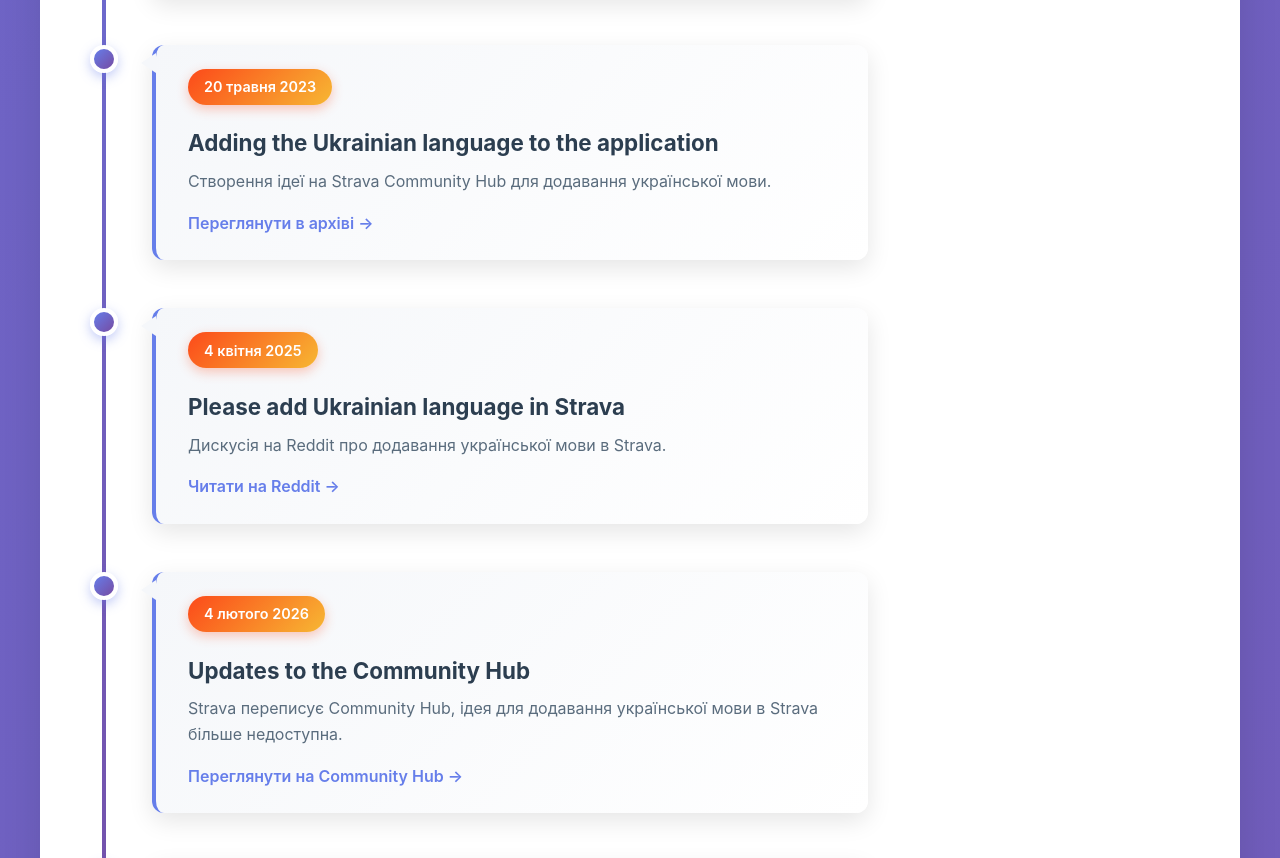
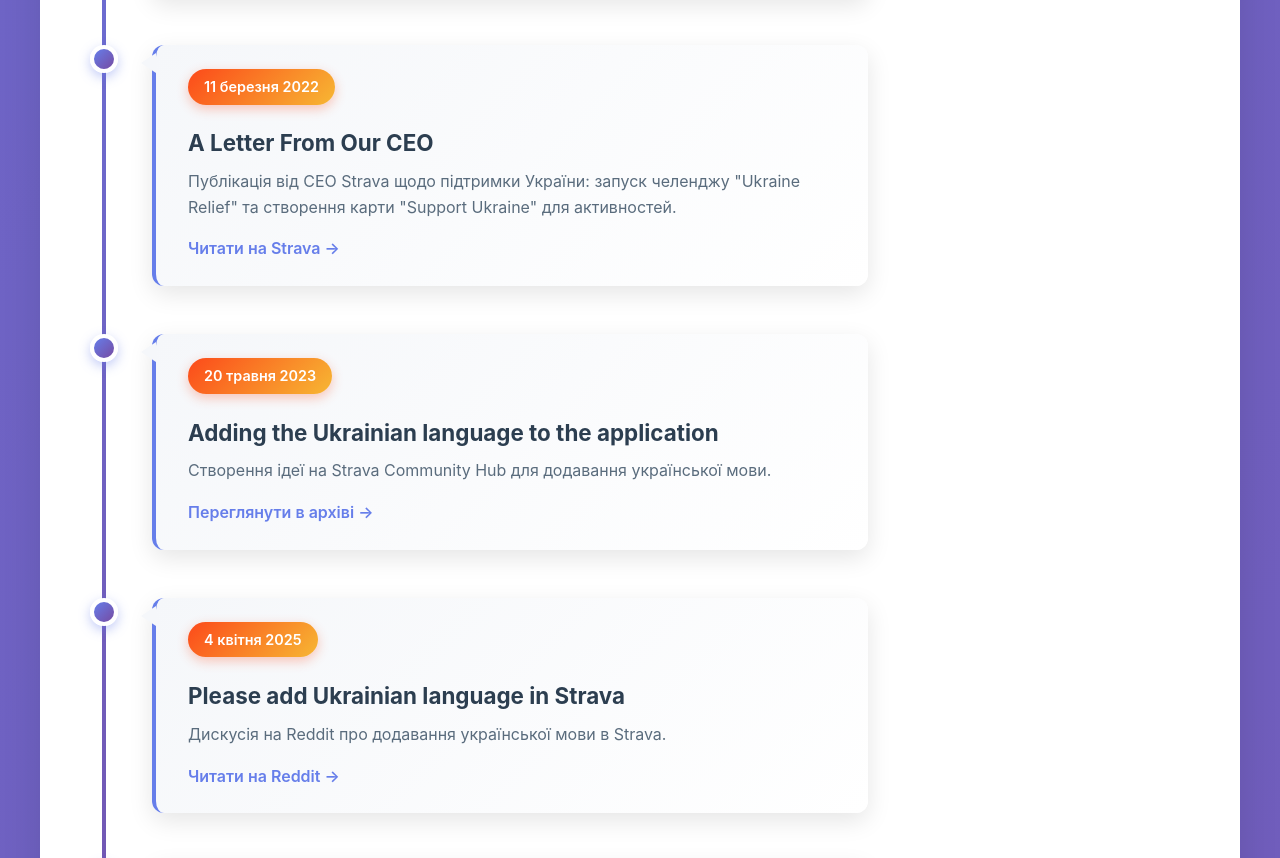
Before and after one commit to stravaua/stravaua.github.io, a plain HTML site: page index.html in a window 1280 px wide. Shown: the part 8315-9173 px from the top of the page. Drawn offline with Linux system fonts and the light colour scheme.

Commit message:
add timeline item: letter from Strava CEO

```diff
--- a/index.html
+++ b/index.html
@@ -407,6 +407,18 @@
             <div class="timeline-item">
                 <div class="timeline-marker"></div>
                 <div class="timeline-content">
+                    <div class="timeline-date">11 березня 2022</div>
+                    <h3>A Letter From Our CEO</h3>
+                    <p>Публікація від CEO Strava щодо підтримки України: запуск челенджу "Ukraine Relief" та створення карти "Support Ukraine" для активностей.</p>
+                    <a href="https://www.strava.com/support-ukraine" target="_blank" rel="noopener noreferrer">
+                        Читати на Strava →
+                    </a>
+                </div>
+            </div>
+
+            <div class="timeline-item">
+                <div class="timeline-marker"></div>
+                <div class="timeline-content">
                     <div class="timeline-date">20 травня 2023</div>
                     <h3>Adding the Ukrainian language to the application</h3>
                     <p>Створення ідеї на Strava Community Hub для додавання української мови.</p>
```
